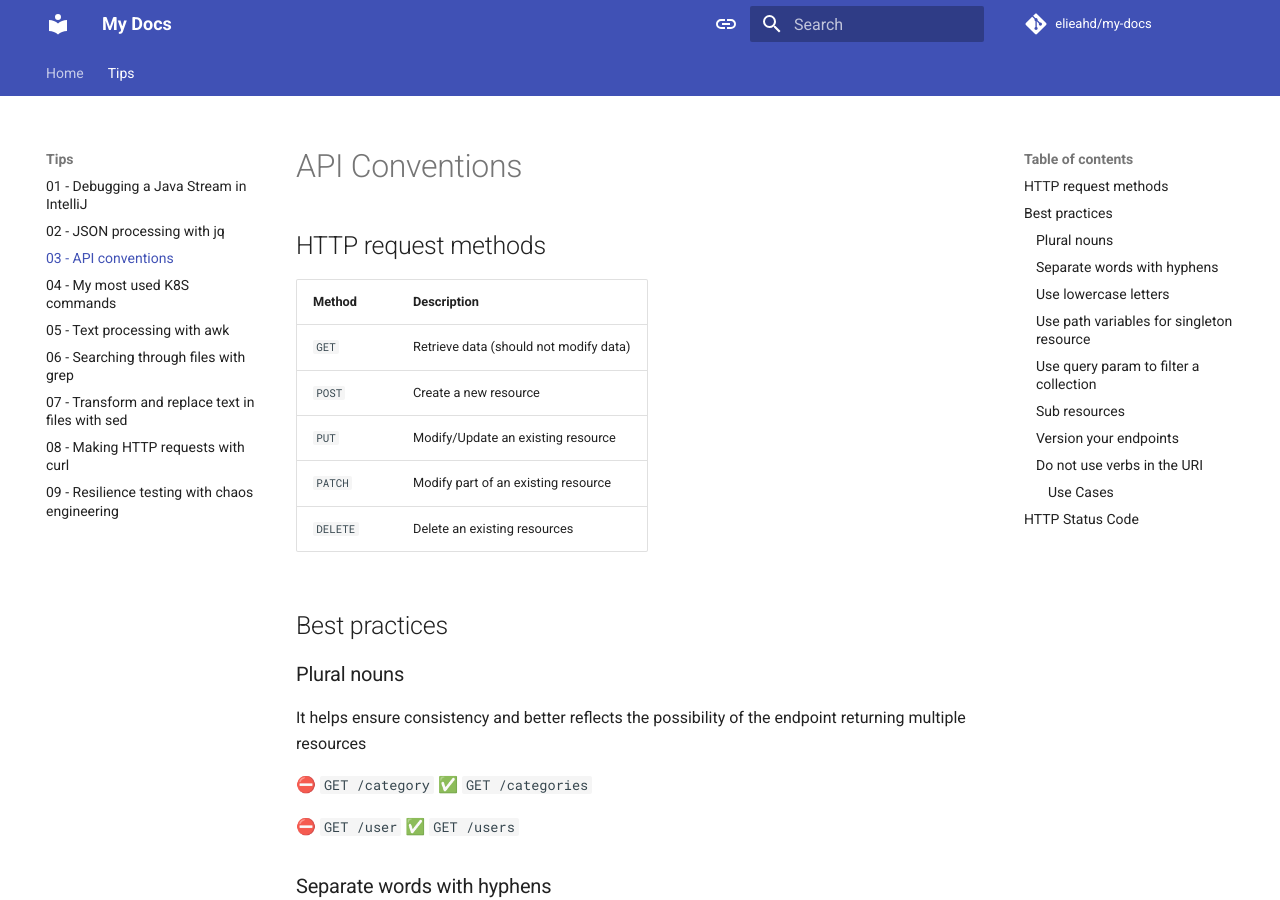
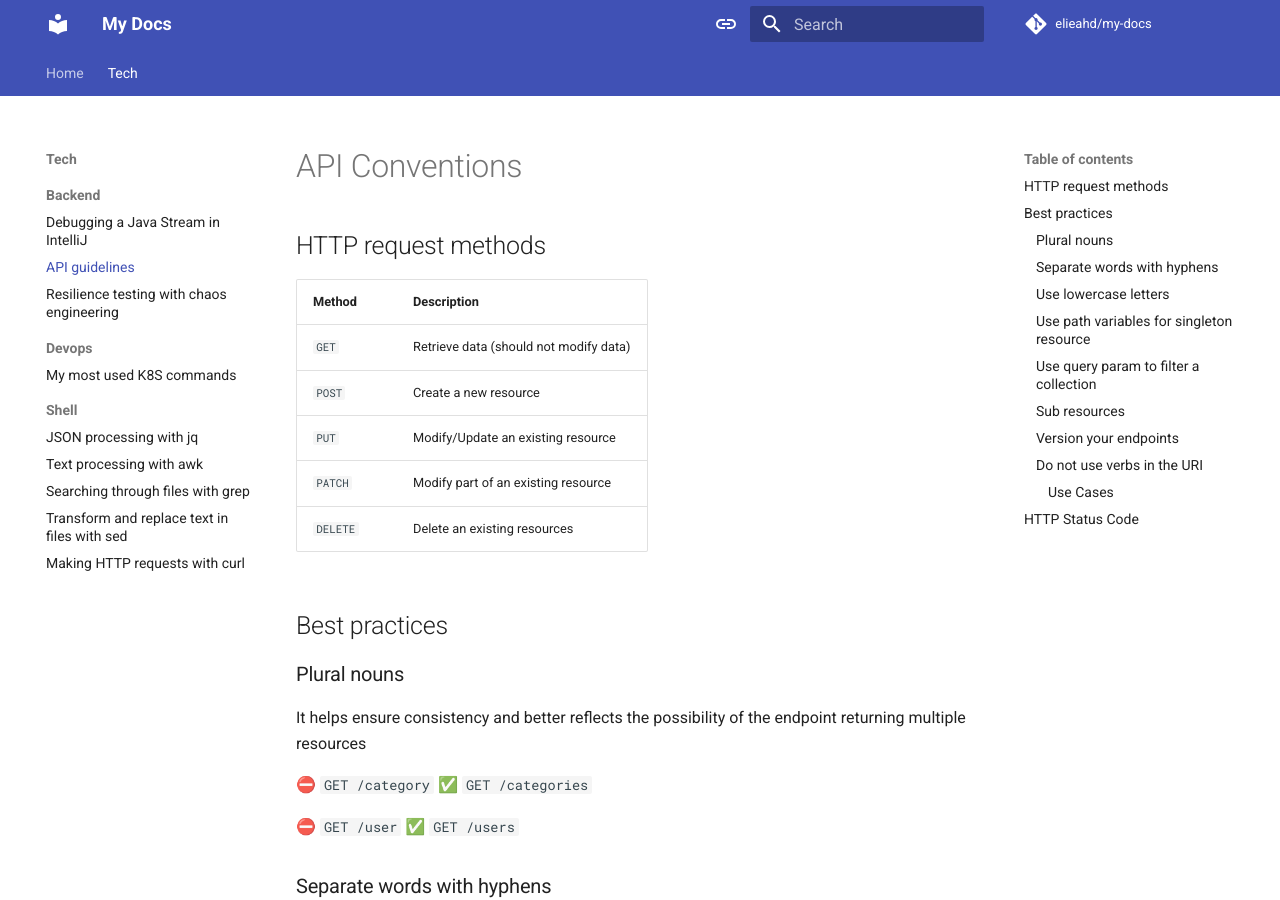
Before and after one commit to elieahd/my-docs, an MkDocs documentation site: the page built from docs/tech/backend/api-guidelines.md, in a window 1280 px wide and 900 px high. Built offline with MkDocs 1.6.1 and Material for MkDocs 9.7.7, drawn with Linux system fonts in a browser that asks for light colours; comment, search, counter and statistics services are not loaded.

Commit message:
reorganize tech mini blogs

```diff
--- a/mkdocs.yml
+++ b/mkdocs.yml
@@ -50,13 +50,16 @@ markdown_extensions:
 
 nav:
 - Home: index.md
-- Tips:
-  - 01 - Debugging a Java Stream in IntelliJ: tips/001-java-stream-intellij.md
-  - 02 - JSON processing with jq: tips/002-jq.md
-  - 03 - API conventions: tips/003-api.md
-  - 04 - My most used K8S commands: tips/004-kubectl.md
-  - 05 - Text processing with awk: tips/005-awk.md
-  - 06 - Searching through files with grep: tips/006-grep.md
-  - 07 - Transform and replace text in files with sed: tips/007-sed.md
-  - 08 - Making HTTP requests with curl: tips/008-curl.md
-  - 09 - Resilience testing with chaos engineering: tips/009-chaos.md
+- Tech:
+  - Backend:
+    - Debugging a Java Stream in IntelliJ: tech/backend/java-stream-intellij.md
+    - API guidelines: tech/backend/api-guidelines.md
+    - Resilience testing with chaos engineering: tech/backend/chaos.md
+  - Devops:
+    - My most used K8S commands: tech/devops/kubectl.md
+  - Shell:
+    - JSON processing with jq: tech/shell/jq.md
+    - Text processing with awk: tech/shell/awk.md
+    - Searching through files with grep: tech/shell/grep.md
+    - Transform and replace text in files with sed: tech/shell/sed.md
+    - Making HTTP requests with curl: tech/shell/curl.md
```
Also changed, not shown: docs/tech/backend/api-guidelines.md (renamed from docs/tips/003-api.md), docs/tech/backend/chaos.md (added), docs/tech/backend/java-stream-intellij.md (renamed from docs/tips/001-java-stream-intellij.md), docs/tech/devops/kubectl.md (renamed from docs/tips/004-kubectl.md), docs/tech/shell/awk.md (renamed from docs/tips/005-awk.md), docs/tech/shell/curl.md (renamed from docs/tips/008-curl.md), docs/tech/shell/grep.md (renamed from docs/tips/006-grep.md), docs/tech/shell/jq.md (renamed from docs/tips/002-jq.md), docs/tech/shell/sed.md (renamed from docs/tips/007-sed.md).
